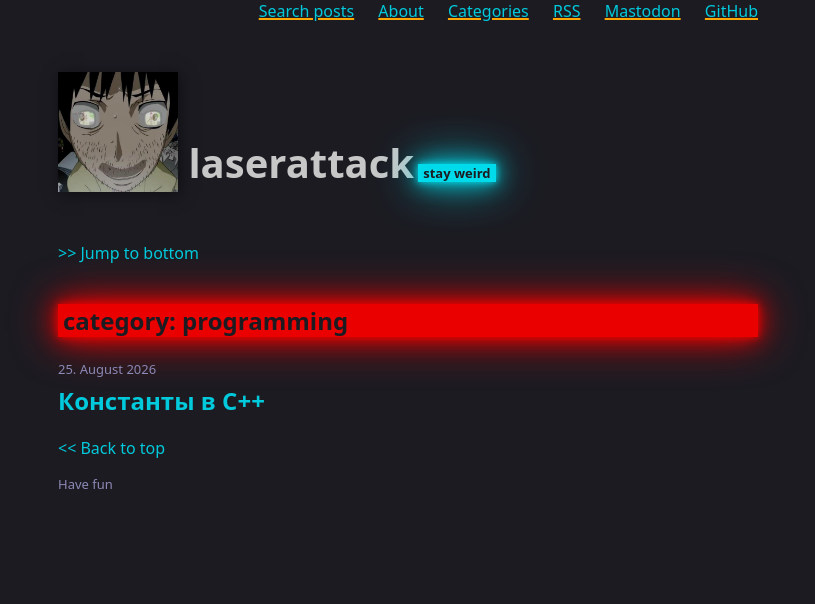
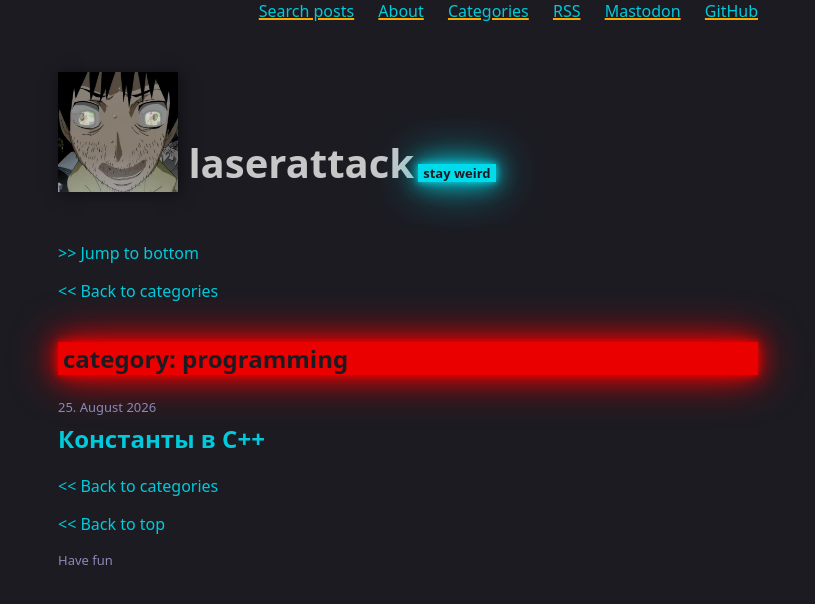
Before and after one commit to laserattack/laserattack.github.io, a Jekyll site: the page built from categories/programming/index.html, in a window 1280 px wide. Shown: the top 604 px of the page, without its empty margins (232-1047 px from the left). Built offline with Jekyll 4.4.1, drawn with Linux system fonts in a browser that asks for light colours.

Commit message:
Add back-to-categories links to category pages

```diff
--- a/_layouts/category.html
+++ b/_layouts/category.html
@@ -2,6 +2,7 @@
 layout: page
 ---
 <section>
+  <p><a href="/categories/">&lt;&lt; Back to categories</a></p>
   <h1 class="neon-text-red">category: {{ page.category }}</h1>
   <ul class="post-list">
     {% for post in site.categories[page.category] %}
@@ -13,4 +14,5 @@ layout: page
     </li>
     {% endfor %}
   </ul>
+  <p><a href="/categories/">&lt;&lt; Back to categories</a></p>
 </section>
```
